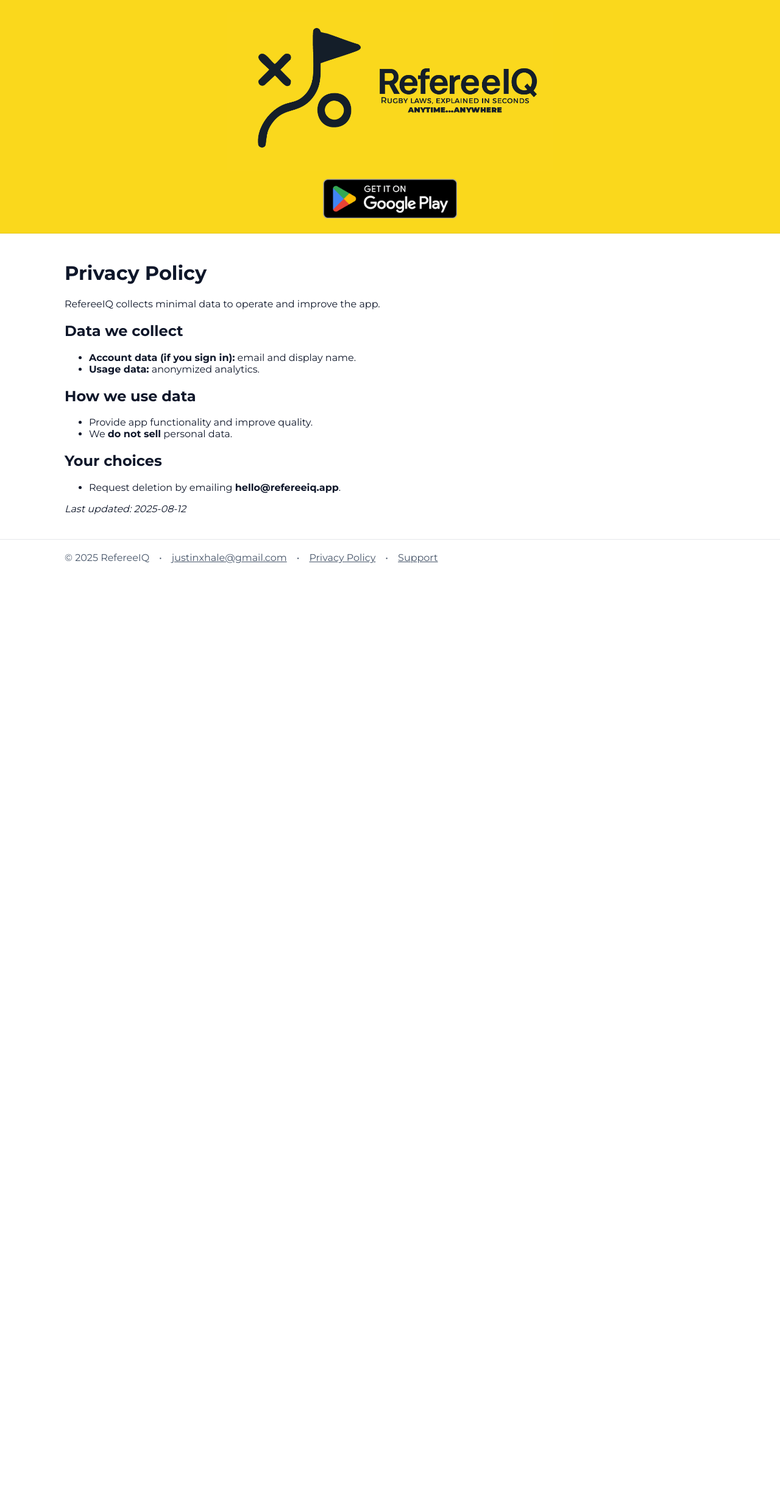
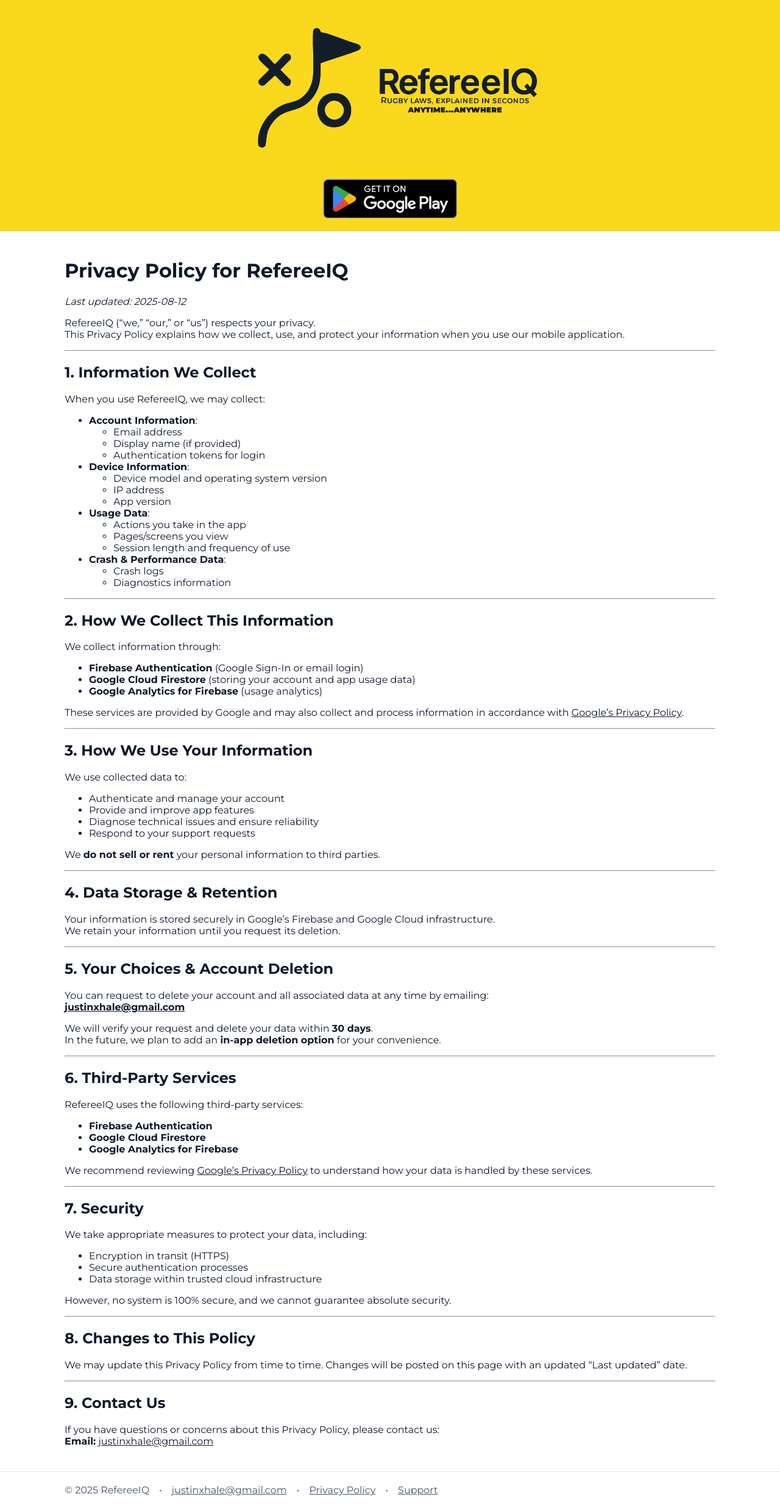
Before and after one commit to JustinXHale/reflog-site, a Jekyll site: the page built from privacy.md, in a window 1280 px wide. Shown: the whole page at 61% size. Built offline with Jekyll 4.4.1, drawn with Linux system fonts in a browser that asks for light colours; before the commit the page ends 944 px from its top, so only the background shows below that.

Commit message:
update private policy, and delete-account

```diff
--- a/_layouts/default.html
+++ b/_layouts/default.html
@@ -43,20 +43,26 @@
     }
     @media (max-width: 500px) {
       .topbar.stacked .full-logo {
-        max-width: 70%;
+        max-width: 60%;
       }
     }
 
     /* Play button */
+    .play-button {
+    display: flex;
+    justify-content: center; /* center horizontally */
+    }
     .play-button img {
-      max-width: 220px;
-      height: auto;
+    max-width: 220px;
+    height: auto;
+    display: block;
     }
     @media (max-width: 500px) {
-      .play-button img {
+    .play-button img {
         max-width: 70%;
-      }
     }
+    }
+
 
     main{max-width:1100px;margin:0 auto;padding:24px 16px}
     footer{border-top:1px solid #e5e7eb;color:#475569}
--- a/privacy.md
+++ b/privacy.md
@@ -4,19 +4,113 @@
 permalink: /privacy.html
 ---
 
-# Privacy Policy
-
-RefereeIQ collects minimal data to operate and improve the app.
-
-## Data we collect
-- **Account data (if you sign in):** email and display name.
-- **Usage data:** anonymized analytics.
-
-## How we use data
-- Provide app functionality and improve quality.
-- We **do not sell** personal data.
-
-## Your choices
-- Request deletion by emailing **hello@refereeiq.app**.
+# Privacy Policy for RefereeIQ
 
 _Last updated: {{ site.time | date: "%Y-%m-%d" }}_
+
+RefereeIQ (“we,” “our,” or “us”) respects your privacy.
+This Privacy Policy explains how we collect, use, and protect your information when you use our mobile application.
+
+---
+
+## 1. Information We Collect
+
+When you use RefereeIQ, we may collect:
+
+- **Account Information**:
+  - Email address
+  - Display name (if provided)
+  - Authentication tokens for login
+
+- **Device Information**:
+  - Device model and operating system version
+  - IP address
+  - App version
+
+- **Usage Data**:
+  - Actions you take in the app
+  - Pages/screens you view
+  - Session length and frequency of use
+
+- **Crash & Performance Data**:
+  - Crash logs
+  - Diagnostics information
+
+---
+
+## 2. How We Collect This Information
+
+We collect information through:
+
+- **Firebase Authentication** (Google Sign-In or email login)
+- **Google Cloud Firestore** (storing your account and app usage data)
+- **Google Analytics for Firebase** (usage analytics)
+
+These services are provided by Google and may also collect and process information in accordance with [Google’s Privacy Policy](https://policies.google.com/privacy).
+
+---
+
+## 3. How We Use Your Information
+
+We use collected data to:
+
+- Authenticate and manage your account
+- Provide and improve app features
+- Diagnose technical issues and ensure reliability
+- Respond to your support requests
+
+We **do not sell or rent** your personal information to third parties.
+
+---
+
+## 4. Data Storage & Retention
+
+Your information is stored securely in Google’s Firebase and Google Cloud infrastructure.
+We retain your information until you request its deletion.
+
+---
+
+## 5. Your Choices & Account Deletion
+
+You can request to delete your account and all associated data at any time by emailing:
+**[justinxhale@gmail.com](mailto:justinxhale@gmail.com)**
+
+We will verify your request and delete your data within **30 days**.
+In the future, we plan to add an **in-app deletion option** for your convenience.
+
+---
+
+## 6. Third-Party Services
+
+RefereeIQ uses the following third-party services:
+
+- **Firebase Authentication**
+- **Google Cloud Firestore**
+- **Google Analytics for Firebase**
+
+We recommend reviewing [Google’s Privacy Policy](https://policies.google.com/privacy) to understand how your data is handled by these services.
+
+---
+
+## 7. Security
+
+We take appropriate measures to protect your data, including:
+
+- Encryption in transit (HTTPS)
+- Secure authentication processes
+- Data storage within trusted cloud infrastructure
+
+However, no system is 100% secure, and we cannot guarantee absolute security.
+
+---
+
+## 8. Changes to This Policy
+
+We may update this Privacy Policy from time to time. Changes will be posted on this page with an updated “Last updated” date.
+
+---
+
+## 9. Contact Us
+
+If you have questions or concerns about this Privacy Policy, please contact us:
+**Email:** [justinxhale@gmail.com](mailto:justinxhale@gmail.com)
```
Also changed, not shown: delete-account.md (added, +36 -0 lines).
